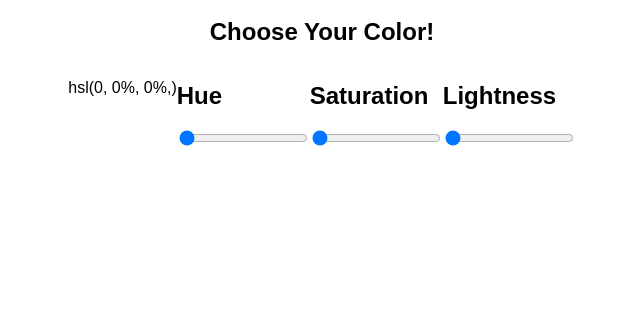
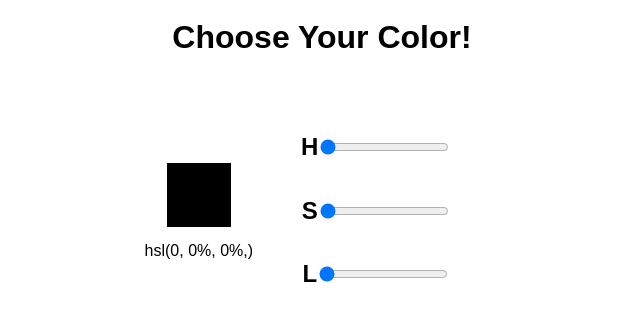
Before and after one commit to AbtaheeAli/color-picker, a React (Create React App) app: page / in a window 1280 px wide. Shown: the top 320 px of the page, without its empty margins (318-958 px from the left). Built offline with nearby package versions, Linux system fonts and the light colour scheme.

Commit message:
edited CSS

```diff
--- a/src/App.jsx
+++ b/src/App.jsx
@@ -30,19 +30,23 @@ export class App extends Component {
 
   render() {
     return (
+      <body>
+        <header>
+          <h1>Choose Your Color!</h1>
+        </header>
         <main>
           <section>
-          <h1>Choose Your Color!</h1>
-        </section>
-        <section>
             <article
+              className="colorBox"
               style={{
                 backgroundColor: `hsl(${this.state.h}, ${this.state.s}%, ${this.state.l}%`,
               }}
             ></article>
-          <p>{`hsl(${this.state.h}, ${this.state.s}%, ${this.state.l}%,)`}</p>
+            <p className="scale">{`hsl(${this.state.h}, ${this.state.s}%, ${this.state.l}%,)`}</p>
+          </section>
+          <section>
             <article>
-            <h2>Hue</h2>
+              <h2 className="slider">H</h2>
               <input
                 type="range"
                 min="0"
@@ -52,7 +56,7 @@ export class App extends Component {
               ></input>
             </article>
             <article>
-            <h2>Saturation</h2>
+              <h2 className="slider">S</h2>
               <input
                 type="range"
                 min="0"
@@ -62,7 +66,7 @@ export class App extends Component {
               ></input>
             </article>
             <article>
-            <h2>Lightness</h2>
+              <h2 className="slider">L</h2>
               <input
                 type="range"
                 min="0"
@@ -73,6 +77,7 @@ export class App extends Component {
             </article>
           </section>
         </main>
+      </body>
     )
   }
 }
--- a/src/index.css
+++ b/src/index.css
@@ -6,9 +6,21 @@ html {
   height: 100%;
 }
 
+header {
+  display: flex;
+  justify-content: center;
+}
+
 body {
   margin: 0;
   min-height: 100%;
+}
+
+main {
+  display: flex;
+  flex-direction: row;
+  justify-content: center;
+  padding-top: 1.5rem;
 }
 
 section h1 {
@@ -17,11 +29,24 @@ section h1 {
 }
 
 section {
+  margin-top: 1rem;
   display: flex;
-  justify-content: center;
+  align-items: center;
+  flex-direction: column;
+  padding-right: 3rem;
 }
 
 article {
   display: flex;
-  flex-direction: column;
+  align-items: center;
 }
+
+.colorBox {
+  margin-top: 3rem;
+  height: 4rem;
+  width: 4rem;
+}
+
+.scale {
+  margin-top: rem;
+}
```
Lines whose indentation alone changed are shown as unchanged.
